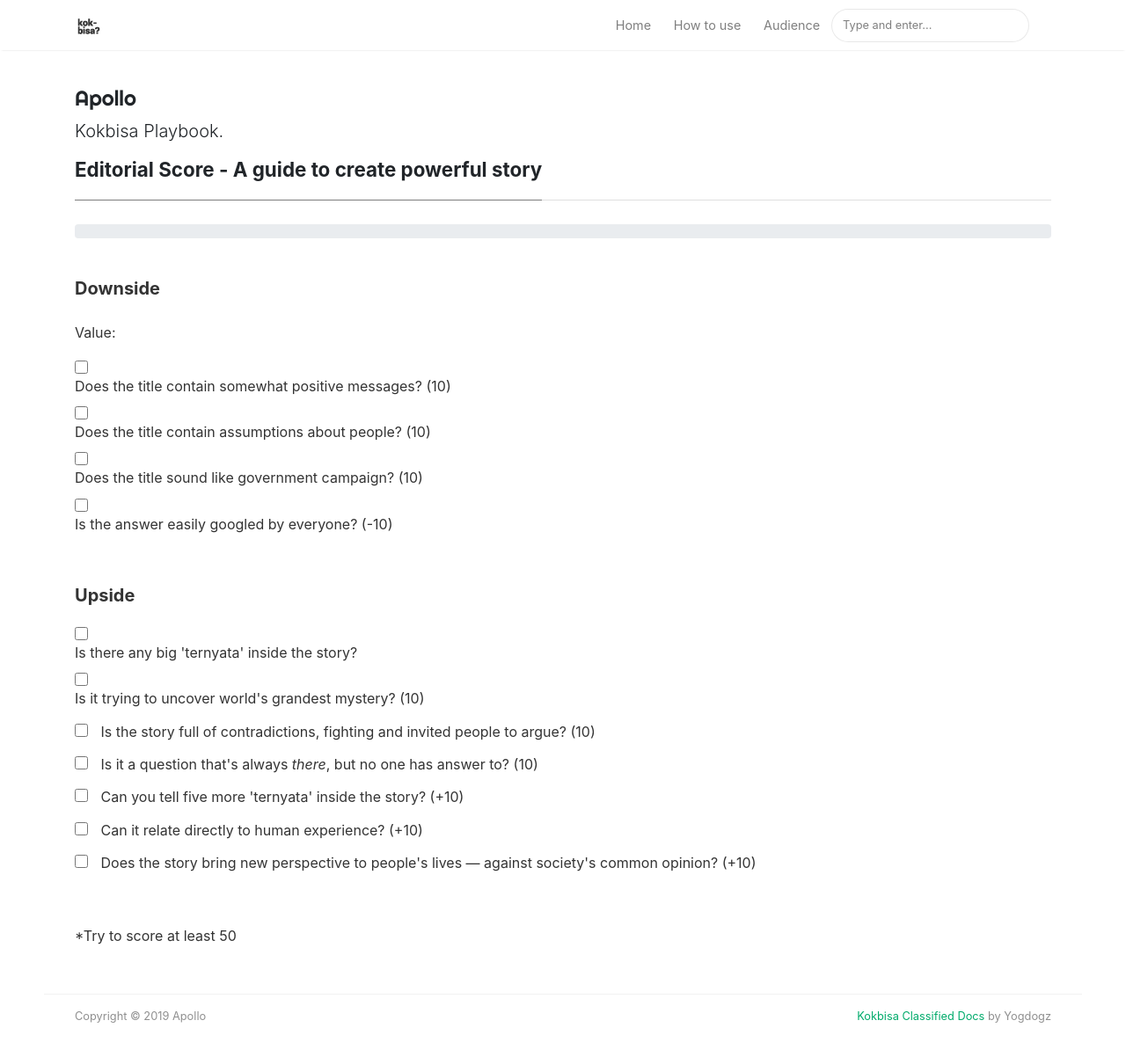
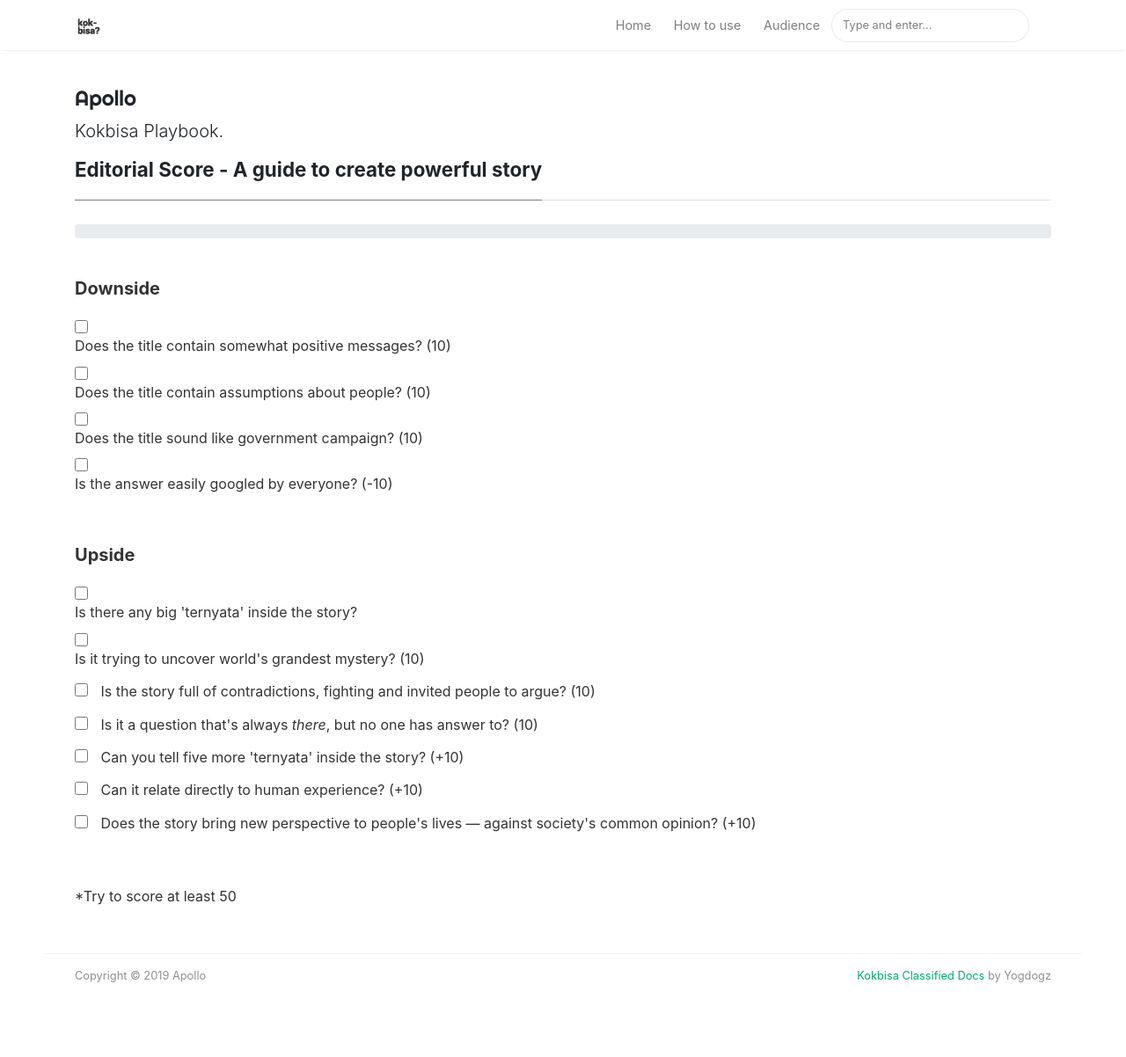
Before and after one commit to yogdogz/apollo, a Jekyll site: the page built from _pages/toolkit/editorialscore.md, in a window 1280 px wide and 1239 px high. Shown: the top 1202 px of the window at 88% size. Built offline with Jekyll 4.4.1, drawn with Linux system fonts in a browser that asks for light colours; nearby versions of some CDN libraries.

Commit message:
Fixing progress bar 4

```diff
--- a/_pages/toolkit/editorialscore.md
+++ b/_pages/toolkit/editorialscore.md
@@ -12,7 +12,7 @@
 
 
 <div class="progress">
-       <div class="progress-bar" role="progressbar" aria-valuenow="0" aria-valuemin="0">
+       <div class="progress-bar" role="progressbar" aria-valuenow="0" aria-valuemin="0" aria-valuemax="100">
 
    </div>
    </div>
@@ -20,8 +20,6 @@
 <br>
 
 <h5>Downside</h5>
-
-<p>Value: <span id="progress"></span></p>
 
 <div class="checkbox">
   <label><input name="p10" class="progress" type="checkbox" value="40"> Does the title contain somewhat positive messages? (10)</label><br>
```
